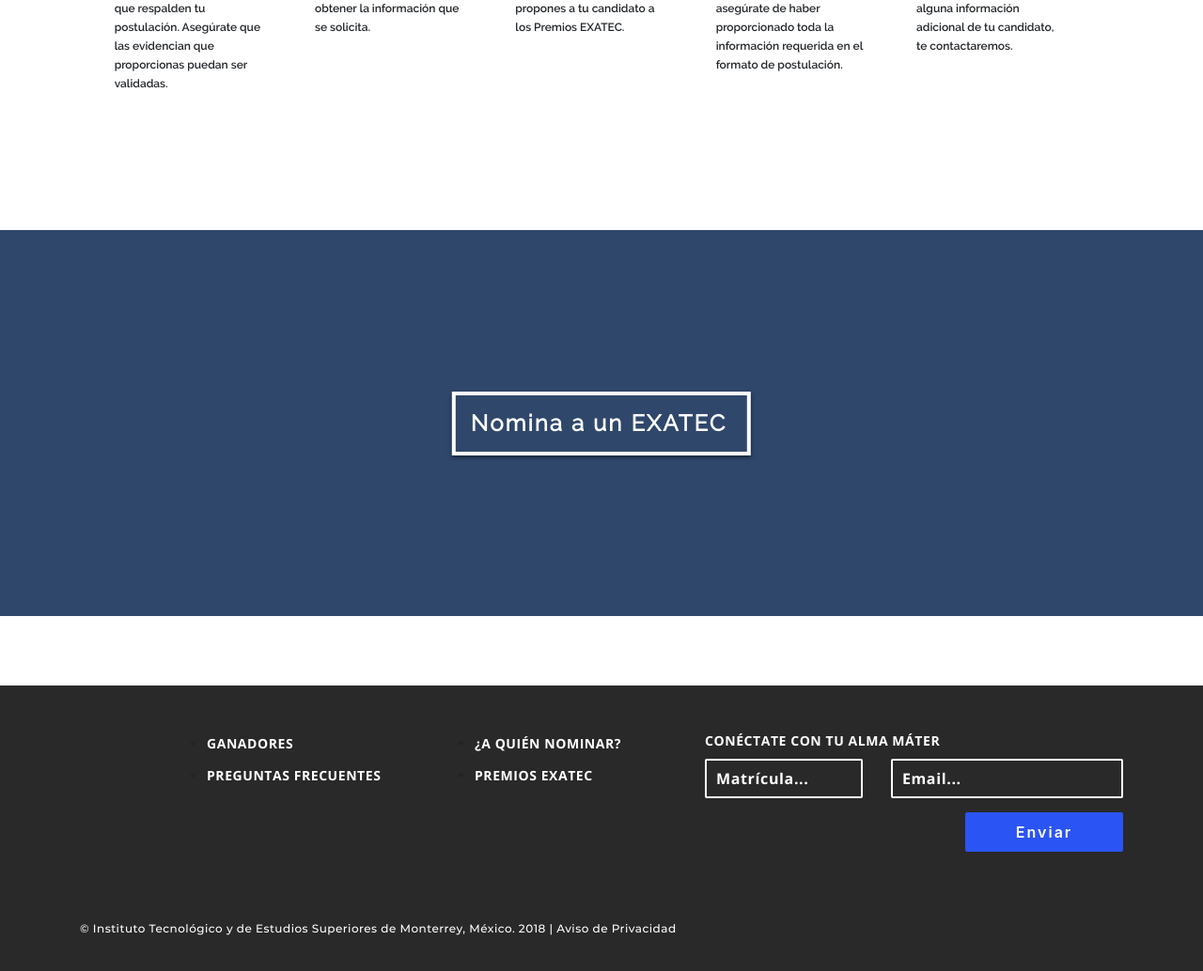
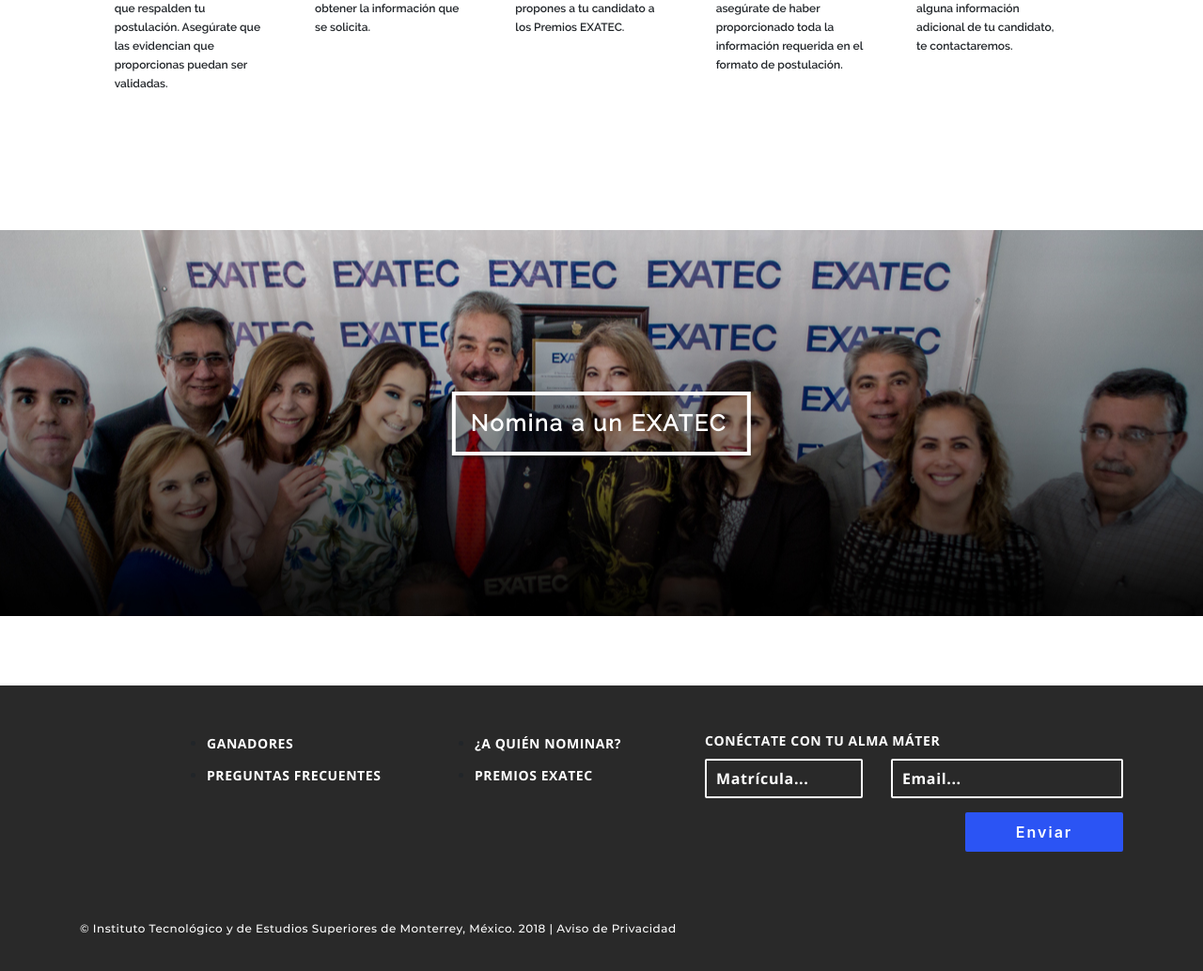
Before and after one commit to mtorres6/premios-exatec, a PHP site: page /index.php in a window 1280 px wide. Shown: the part 1788-2822 px from the top of the page at 94% size. Run offline with PHP 8.4, Linux system fonts and the light colour scheme; some libraries are stand-ins or nearby versions; some web fonts are replaced.

Commit message:
Nuevas imagenes agregadas

```diff
--- a/css/main.css
+++ b/css/main.css
@@ -473,8 +473,7 @@ Description:	CSS definition for responsive design
     Description: Represent the basics styles for main layout and body element
 ******************************************************************************************/
 .banner {
-  height: 700px;
-  background-color: red; }
+  height: 700px; }
   .banner.banner-simple .bg-title {
     background-color: #FFFFFF;
     padding: 23px 0px 23px 40px;
@@ -536,7 +535,10 @@ Description:	CSS definition for responsive design
   .banner.banner-with-button {
     position: relative;
     height: 411px;
-    background-color: #2f476b; }
+    background-image: url(../img/img-banner-with-button.jpg);
+    background-repeat: no-repeat;
+    background-position: center;
+    background-size: cover; }
     .banner.banner-with-button .wrapper-button {
       position: absolute;
       margin: 0;
@@ -768,8 +770,7 @@ Description:	CSS definition for responsive design
     Description: Represent the basics styles for main layout and body element
 ******************************************************************************************/
 .banner {
-  height: 700px;
-  background-color: red; }
+  height: 700px; }
   .banner.banner-simple .bg-title {
     background-color: #FFFFFF;
     padding: 23px 0px 23px 40px;
@@ -831,7 +832,10 @@ Description:	CSS definition for responsive design
   .banner.banner-with-button {
     position: relative;
     height: 411px;
-    background-color: #2f476b; }
+    background-image: url(../img/img-banner-with-button.jpg);
+    background-repeat: no-repeat;
+    background-position: center;
+    background-size: cover; }
     .banner.banner-with-button .wrapper-button {
       position: absolute;
       margin: 0;
--- a/sass/components/banner.scss
+++ b/sass/components/banner.scss
@@ -4,7 +4,6 @@
 ******************************************************************************************/
 .banner{
     height: 700px;
-    background-color: red;
 
     &.banner-simple{
         .bg-title{
@@ -87,7 +86,8 @@
     &.banner-with-button {
         position: relative;
         height: 411px;
-        background-color: #2f476b;
+        background-image: url(../img/img-banner-with-button.jpg);
+        @include background-image(center, cover);
 
         .wrapper-button {
             position: absolute;
```
Also changed, not shown: img/img-banner-with-button.jpg (added), 2 other files.
